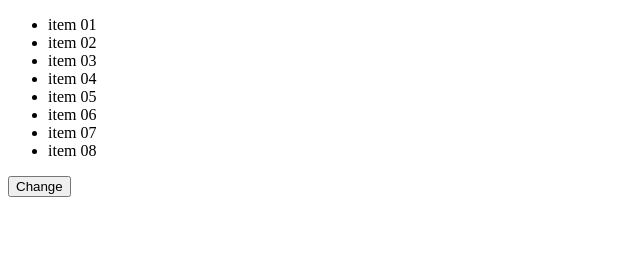
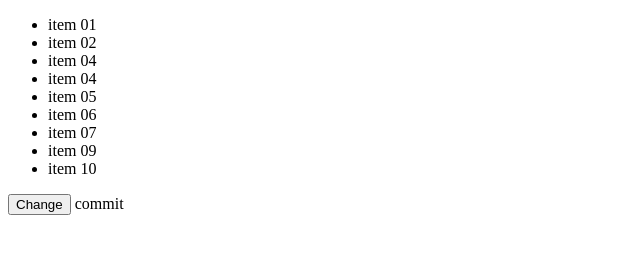
Before and after one commit to quocthinh78/text_jquery, a plain HTML site: page click_dichuyentag.html in a window 1280 px wide. Shown: the whole page, without its empty margins (0-640 px from the left). Drawn offline with nearby package versions, Linux system fonts and the light colour scheme.

Commit message:
thay doi 10 lan

```diff
--- a/click_dichuyentag.html
+++ b/click_dichuyentag.html
@@ -20,13 +20,15 @@
 <ul class="list">
   <li>item 01</li>
   <li>item 02</li>
-  <li>item 03</li>
+  <li>item 04</li>
   <li>item 04</li>
   <li>item 05</li>
   <li>item 06</li>
   <li>item 07</li>
-  <li>item 08</li>
+  <li>item 09</li>
+  <li>item 10</li>
 </ul>
 <button type="button" id="change">Change</button>
+<a  id="century">commit</a>
 </body>
 </html>
```
